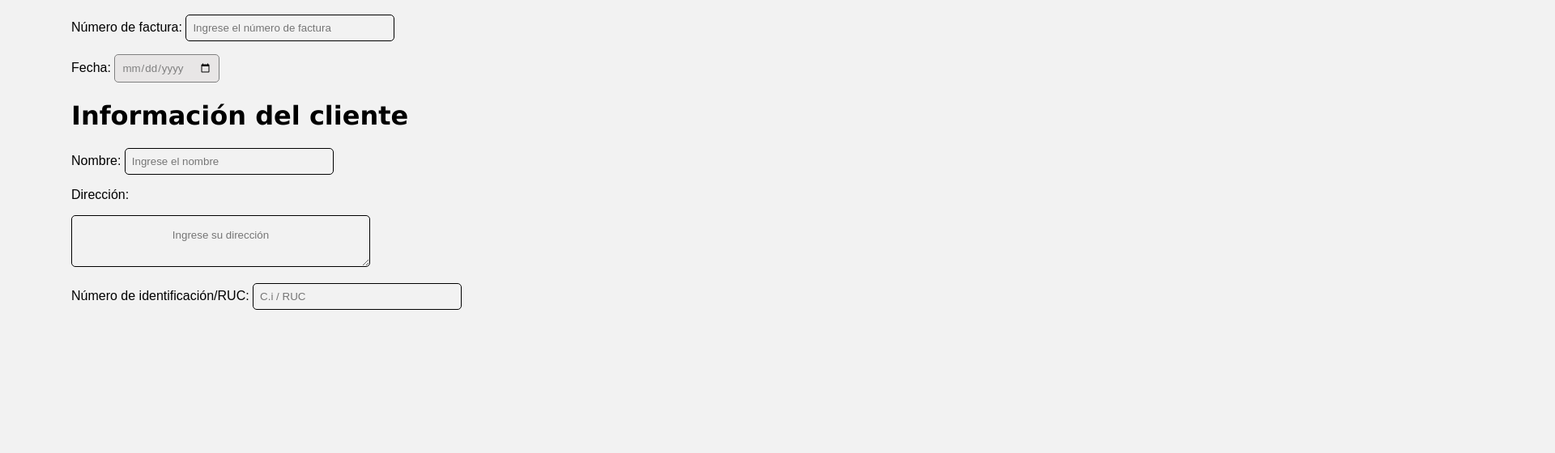
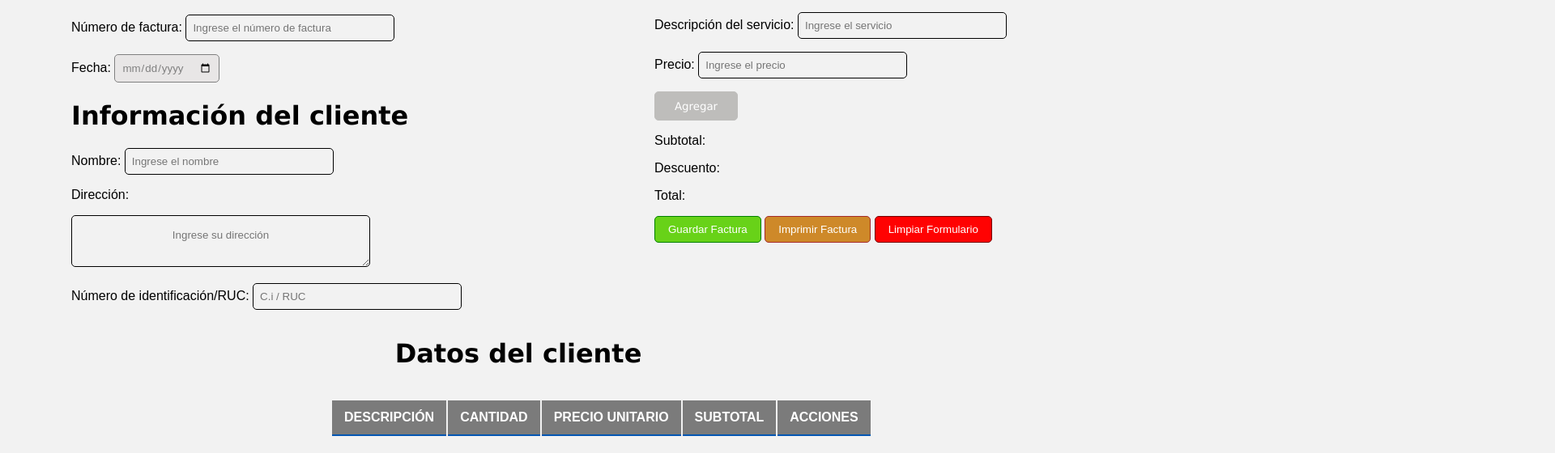
Before and after one commit to PastFlex1/SistemaFac, a plain HTML site: page index.html in a window 1280 px wide. Shown: the part 196-756 px from the top of the page at 81% size, 1920 px wide, since content can reach past the window. Drawn offline with Linux system fonts and the light colour scheme.

Commit message:
Segunda version de css

```diff
--- a/css/style.css
+++ b/css/style.css
@@ -126,3 +126,142 @@ img{
 .nCi:hover{
     box-shadow: 3px 3px 10px rgb(196, 195, 195);
 }
+
+.serviciosF{
+    position: relative;
+    bottom: 42rem;
+    left: 50rem;
+    margin-bottom: 1rem;
+}
+
+.nService, .nPrecio{
+    border: solid;
+    border-width: 1px;
+    width: 15rem;
+    padding: .5rem;
+    border-radius: 5px;
+    color: rgb(0, 0, 0);
+    transition: box-shadow 0.4s;
+}
+
+.nService:hover{
+    box-shadow: 3px 3px 10px rgb(196, 195, 195);
+}
+
+.nPrecio:hover{
+    box-shadow: 3px 3px 10px rgb(196, 195, 195);
+}
+
+.btnAgregar{
+    border: solid;
+    border-width: 1px;
+    padding: .6rem 1.5rem;
+    border-color: rgb(190, 189, 187);
+    background-color: rgb(190, 189, 187);
+    color: white;
+    font-family: Verdana, Geneva, Tahoma, sans-serif;
+    border-radius: 5px;
+    transition: 0.4s;
+}
+
+.btnAgregar:hover{
+    background-color: white;
+    color: rgb(190, 189, 187);
+}
+
+.btnAgregar:active{
+    opacity: 0.3;
+}
+
+.Calc{
+    position: relative;
+    bottom: 42rem;
+    left: 50rem;
+    margin-bottom: 1rem;
+}
+
+.btnGuardar,.btnImprimir,.btnLimpiar{
+    border-radius: 5px;
+    padding: .5rem 1rem;
+    border: solid;
+    border-width: 1px;
+}
+
+.btnGuardar{
+    background-color: rgb(104, 210, 24);
+    border-color: green;
+    color: white;
+    transition: 0.4s;
+}
+
+.btnImprimir{
+    background-color: rgb(206, 137, 41);
+    color: white;
+    border-color: brown;
+    transition: 0.4s;
+}
+
+.btnLimpiar{
+    background-color: rgb(255, 2, 2);
+    color: white;
+    border-color: rgb(115, 0, 0);
+    transition: 0.4s;
+}
+
+
+.btnGuardar:hover{
+    background-color: white;
+    color: rgb(104, 210, 24);
+}
+
+.btnImprimir:hover{
+    background-color: white;
+    color: rgb(206, 137, 41);
+}
+
+.btnLimpiar:hover{
+    background-color: white;
+    color:rgb(255, 2, 2);
+}
+
+.datos{
+    position: relative;
+    bottom: 36rem;
+    text-align: center;
+    font-weight: bold;
+    font-family: Verdana, Geneva, Tahoma, sans-serif;
+}
+
+tabla-items {
+    width: 100%;
+    border-collapse: collapse; /* Eliminar el espacio entre bordes de celdas */
+    margin-bottom: 30px;
+    box-shadow: 0 2px 8px rgba(0, 0, 0, 0.05);
+}
+
+.tabla-items thead th {
+    background-color: #7b7b7b; /* Azul para el encabezado */
+    color: white;
+    padding: 12px 15px;
+    text-align: left;
+    border-bottom: 2px solid #0056b3;
+    font-weight: bold;
+    text-transform: uppercase;
+    position: relative;
+    bottom: 35rem;
+    left: 25rem;
+}
+
+.tabla-items tbody td {
+    padding: 10px 15px;
+    border-bottom: 1px solid #ddd; /* Líneas divisorias sutiles */
+    vertical-align: middle; /* Alinear contenido al centro verticalmente */
+}
+
+.tabla-items tbody tr:nth-child(even) {
+    background-color: #f8f8f8; /* Un ligero sombreado en filas pares */
+}
+
+.tabla-items tbody tr:hover {
+    background-color: #eef7ff; /* Resaltar fila al pasar el mouse */
+}
--- a/index.html
+++ b/index.html
@@ -4,78 +4,99 @@
     <meta charset="UTF-8" />
     <meta name="viewport" content="width=device-width, initial-scale=1.0" />
     <title>Factura</title>
-    <link rel="stylesheet" href="css/style.css">
+    <link rel="stylesheet" href="css/style.css" />
   </head>
   <body>
     <div>
       <div class="encabezado">
         <div class="headers">
-            <img src="imagenes/centro.png" alt="">
-            <h1 class="titulo">Centro Acádemico, Psicopedagogico y de Artes </h1>
+          <img src="imagenes/centro.png" alt="" />
+          <h1 class="titulo">Centro Acádemico, Psicopedagogico y de Artes</h1>
         </div>
         <h1 class="scay">"SCAY"</h1>
         <div class="headers">
-            <p class="primera-dirección">Sector San José de Morán, Barrio La Esperanza
-            <span class="segunda-dirección">N16-211, Calle las Viñas y las Nueces</span></p>
+          <p class="primera-dirección">
+            Sector San José de Morán, Barrio La Esperanza
+            <span class="segunda-dirección"
+              >N16-211, Calle las Viñas y las Nueces</span
+            >
+          </p>
         </div>
         <h1 class="facturacion">Facturación electrónica</h1>
         <div class="inicio">
           <label>Número de factura:</label>
-          <input type="text" placeholder="Ingrese el número de factura" class="nfactra" />
+          <input
+            type="text"
+            placeholder="Ingrese el número de factura"
+            class="nfactra"
+          />
         </div>
         <div class="inicio">
           <label>Fecha:</label>
-          <input type="date" name="" id="" class="nFecha"/>
+          <input type="date" name="" id="" class="nFecha" />
         </div>
         <h1 class="info">Información del cliente</h1>
         <div class="form">
           <label>Nombre:</label>
-          <input type="text" placeholder="Ingrese el nombre" class="nNombre"/>
+          <input type="text" placeholder="Ingrese el nombre" class="nNombre" />
         </div>
         <div class="form">
           <p>Dirección:</p>
-          <textarea name="" id="" placeholder="Ingrese su dirección" class="nDireccion"></textarea>
+          <textarea
+            name=""
+            id=""
+            placeholder="Ingrese su dirección"
+            class="nDireccion"
+          ></textarea>
         </div>
         <div class="form">
           <label>Número de identificación/RUC:</label>
-          <input type="text" placeholder="C.i / RUC" class="nCi"/>
+          <input type="text" placeholder="C.i / RUC" class="nCi" />
         </div>
-        <h1>Formulario</h1>
-        <div>
-          <label for="">Descripción del servicio</label>
-          <input type="text" placeholder="Ingrese el servicio" />
+        <!-- <h1>Formulario</h1> -->
+        <div class="serviciosF">
+          <label for="">Descripción del servicio:</label>
+          <input
+            type="text"
+            placeholder="Ingrese el servicio"
+            class="nService"
+          />
         </div>
-        <div>
-          <label for="">Precio</label>
-          <input type="text" placeholder="Ingrese el precio" />
+        <div class="serviciosF">
+          <label for="">Precio:</label>
+          <input type="text" placeholder="Ingrese el precio" class="nPrecio" />
         </div>
-        <div>
-          <button>Agregar</button>
+        <div class="serviciosF">
+          <button class="btnAgregar">Agregar</button>
         </div>
-        <h1>Calculo</h1>
-        <div>
+        <!-- <h1>Calculo</h1> -->
+        <div class="Calc">
           <output>Subtotal:</output>
         </div>
-        <div>
+        <div class="Calc">
           <output>Descuento: </output>
         </div>
-        <div>
+        <div class="Calc">
           <output>Total: </output>
         </div>
+        <div class="Calc">
+          <button class="btnGuardar">Guardar Factura</button>
+          <button class="btnImprimir">Imprimir Factura</button>
+          <button class="btnLimpiar">Limpiar Formulario</button>
+        </div>
+        <h1 class="datos">Datos del cliente</h1>
         <div>
-            <button>Guardar Factura</button>
-            <button>Imprimir Factura</button>
-            <button>Limpiar Formulario</button>
-        </div>
-        <h1>Factura</h1>
-        <div>
-          <table border="1px">
-            <tbody>
+          <table class="tabla-items">
+            <thead>
+              <tr>
                 <th>Descripción</th>
-              <th>Precio</th>
-              <th>Total</th>
+                <th>Cantidad</th>
+                <th>Precio Unitario</th>
+                <th>Subtotal</th>
                 <th>Acciones</th>
-            </tbody>
+              </tr>
+            </thead>
+            <tbody id="cuerpo-tabla-items"></tbody>
           </table>
         </div>
       </div>
```
Lines whose indentation alone changed are shown as unchanged.
